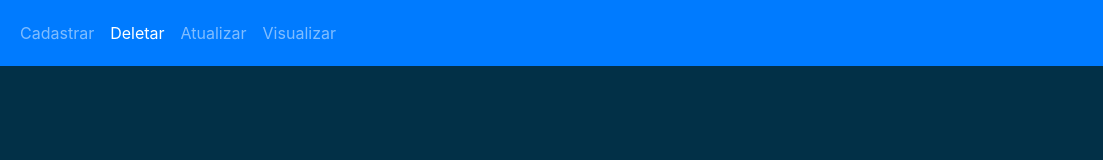
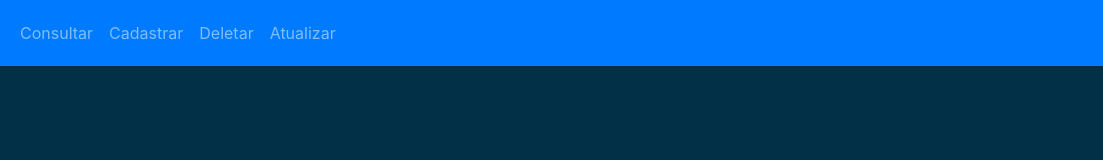
Before and after one commit to thiagotorres-byte/buscaCep-front, a plain HTML site: page header.html in a window 1280 px wide. Shown: the full height of the page, 177-1280 px from the left. Drawn offline with nearby package versions, Linux system fonts and the light colour scheme.

Commit message:
Pequenas correçãoes

```diff
--- a/header.html
+++ b/header.html
@@ -22,10 +22,11 @@
             </a>
             <div class="collapse navbar-collapse" id="Navbar">
                 <ul class="navbar-nav mr-auto">
-                    <li><a class="nav-link" href="Cadastrar.html">Cadastrar<span class="sr-only">(current)</span></a></li>
-                    <li><a class="nav-link active" href="Deletar.html">Deletar</a></li>
+                    <li><a class="nav-link" href="Consultar.html">Consultar</a></li>
+                    <li><a class="nav-link" href="Cadastrar.html">Cadastrar</a></li>
+                    <li><a class="nav-link" href="Deletar.html">Deletar</a></li>
                     <li><a class="nav-link" href="Atualizar.html">Atualizar</a></li>
-                    <li><a class="nav-link" href="Visualizar.html">Visualizar</a></li>
+
                 </ul>
             </div>
         </div>
```
Also changed, not shown: Consultar.html (renamed from Visualizar.html).
